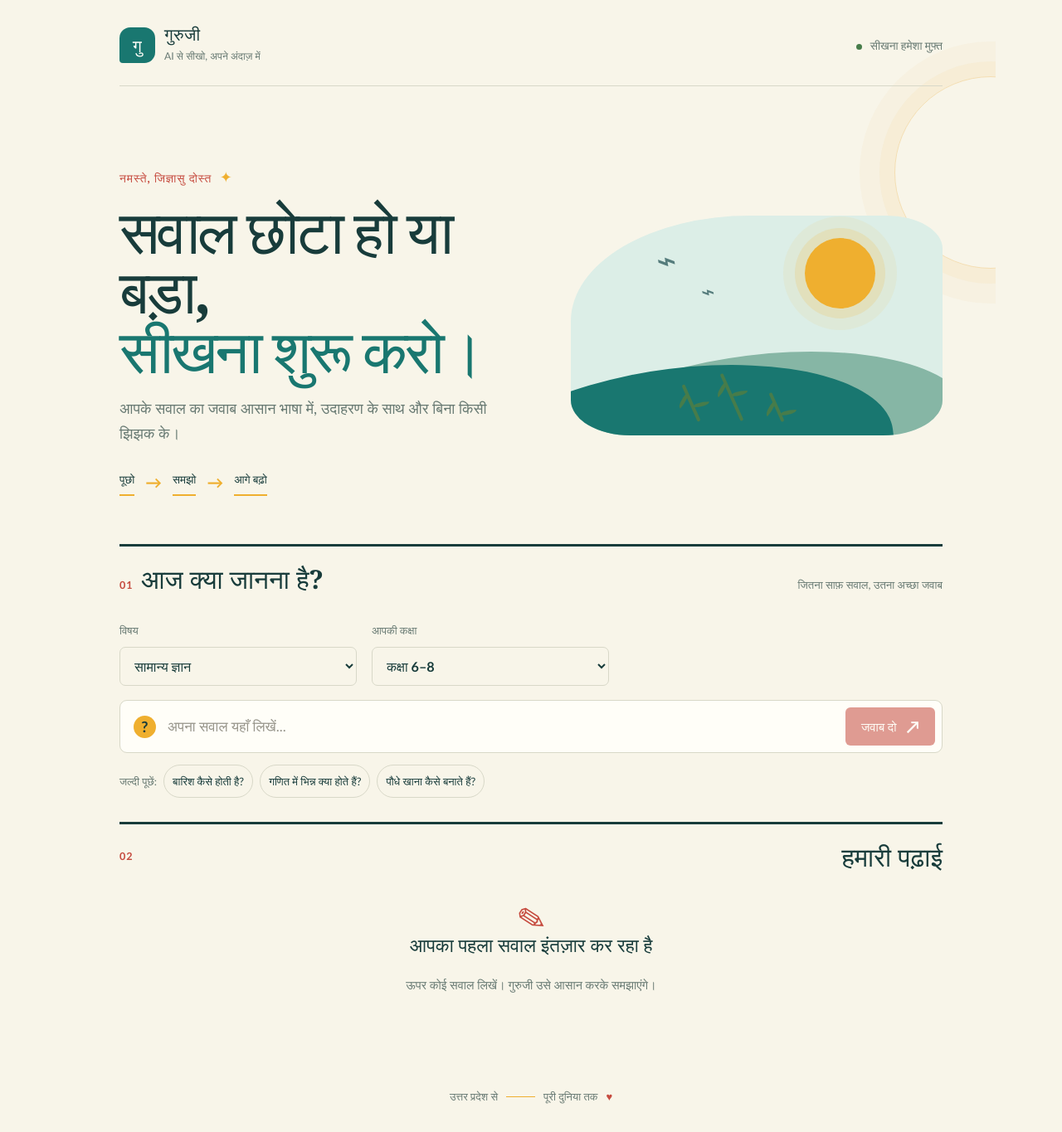
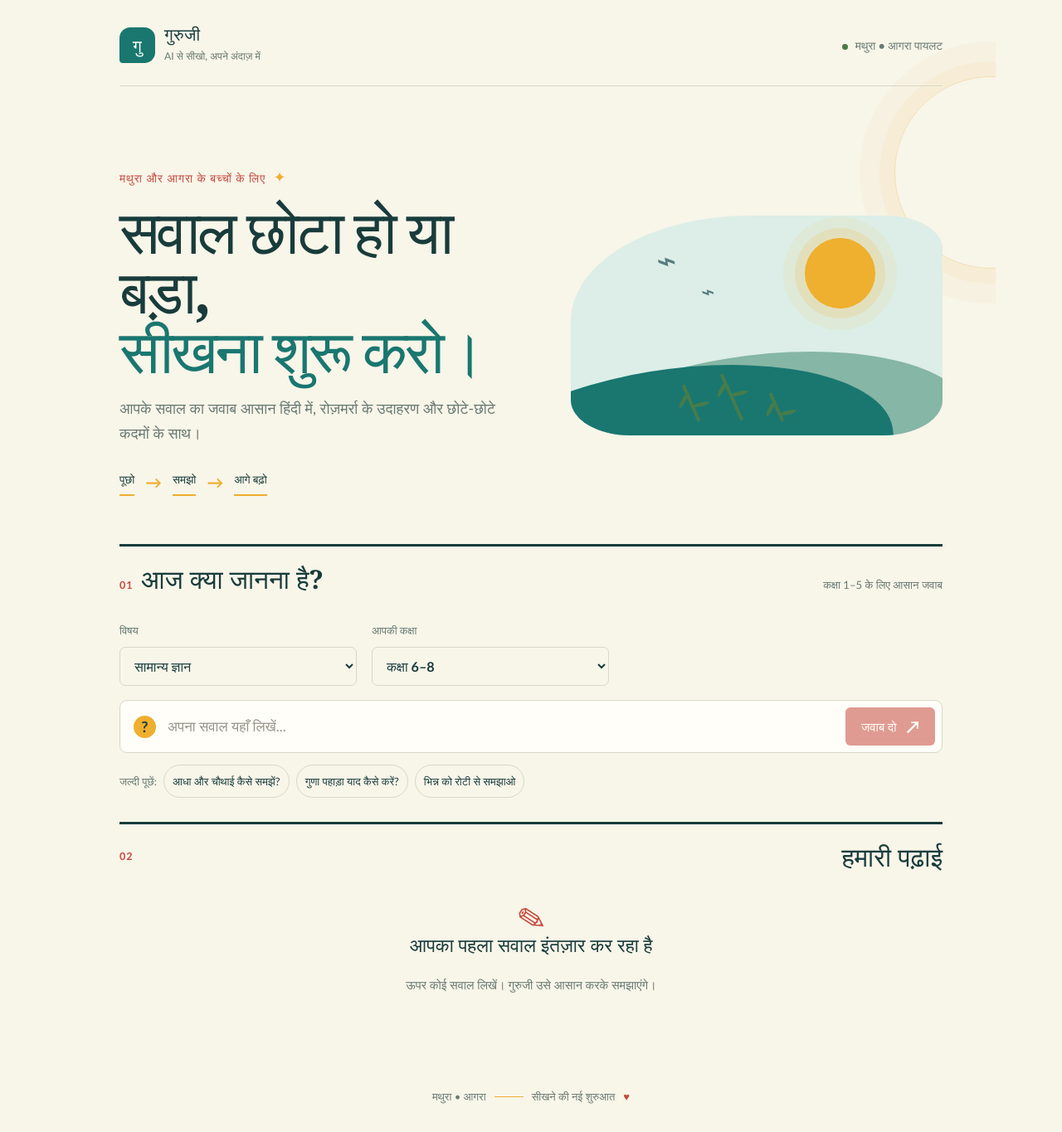
Before and after one commit to vineekum630/ai-teacher, a React (Vite) app: page / in a window 1280 px wide. Shown: the whole page at 83% size. Built offline with nearby package versions, Linux system fonts and the light colour scheme.

Commit message:
Focus pilot experience on Mathura and Agra

```diff
--- a/src/App.jsx
+++ b/src/App.jsx
@@ -2,9 +2,9 @@ import { useEffect, useState } from "react";
 import "./App.css";
 
 const quickQuestions = [
-  "बारिश कैसे होती है?",
-  "गणित में भिन्न क्या होते हैं?",
-  "पौधे खाना कैसे बनाते हैं?",
+  "आधा और चौथाई कैसे समझें?",
+  "गुणा पहाड़ा याद कैसे करें?",
+  "भिन्न को रोटी से समझाओ",
 ];
 
 function MermaidDiagram({ chart }) {
@@ -121,14 +121,14 @@ function App() {
             <small>AI से सीखो, अपने अंदाज़ में</small>
           </span>
         </a>
-        <div className="trust-note"><span className="status-dot" /> सीखना हमेशा मुफ़्त</div>
+        <div className="trust-note"><span className="status-dot" /> मथुरा • आगरा पायलट</div>
       </header>
 
       <section className="welcome-grid">
         <div className="welcome-copy">
-          <p className="kicker">नमस्ते, जिज्ञासु दोस्त <span>✦</span></p>
+          <p className="kicker">मथुरा और आगरा के बच्चों के लिए <span>✦</span></p>
           <h1>सवाल छोटा हो या बड़ा,<br /><em>सीखना शुरू करो।</em></h1>
-          <p className="intro">आपके सवाल का जवाब आसान भाषा में, उदाहरण के साथ और बिना किसी झिझक के।</p>
+          <p className="intro">आपके सवाल का जवाब आसान हिंदी में, रोज़मर्रा के उदाहरण और छोटे-छोटे कदमों के साथ।</p>
           <div className="learning-route" aria-label="सीखने का तरीका">
             <span>पूछो</span><i>→</i><span>समझो</span><i>→</i><span>आगे बढ़ो</span>
           </div>
@@ -148,24 +148,26 @@ function App() {
             <span className="section-number">01</span>
             <h2>आज क्या जानना है?</h2>
           </div>
-          <span className="hint">जितना साफ़ सवाल, उतना अच्छा जवाब</span>
+          <span className="hint">कक्षा 1–5 के लिए आसान जवाब</span>
         </div>
 
         <div className="controls">
           <label>
             <span>विषय</span>
             <select value={subject} onChange={(event) => setSubject(event.target.value)}>
+              <option>गणित</option>
+              <option>पर्यावरण अध्ययन</option>
+              <option>हिंदी</option>
               <option>सामान्य ज्ञान</option>
               <option>विज्ञान</option>
-              <option>गणित</option>
-              <option>हिंदी</option>
               <option>अंग्रेज़ी</option>
             </select>
           </label>
           <label>
             <span>आपकी कक्षा</span>
             <select value={level} onChange={(event) => setLevel(event.target.value)}>
-              <option>कक्षा 1–5</option>
+              <option>कक्षा 1–2</option>
+              <option>कक्षा 3–5</option>
               <option>कक्षा 6–8</option>
               <option>कक्षा 9–12</option>
             </select>
@@ -218,7 +220,7 @@ function App() {
         )}
       </section>
 
-      <footer><span>उत्तर प्रदेश से</span><span className="footer-line" /> <span>पूरी दुनिया तक</span> <span>♥</span></footer>
+      <footer><span>मथुरा • आगरा</span><span className="footer-line" /> <span>सीखने की नई शुरुआत</span> <span>♥</span></footer>
     </main>
   );
 }
```
